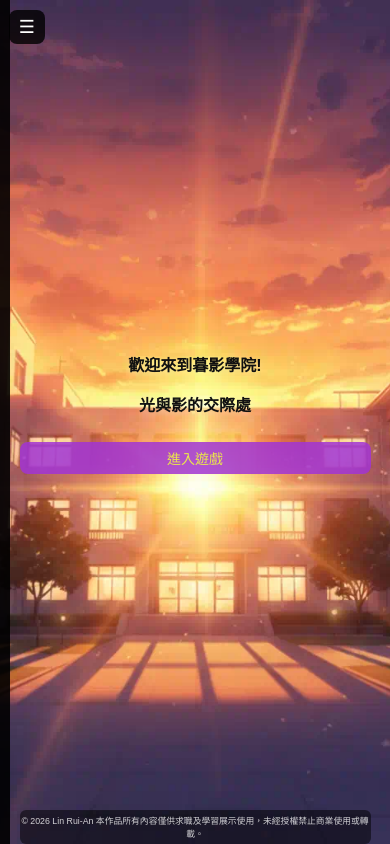
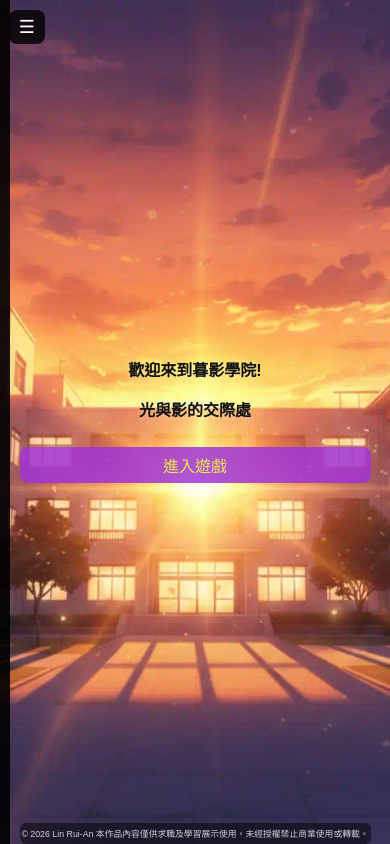
Before and after one commit to Rfcxz-0052/Twilightveil-Academy, a plain HTML site: page index.html in a window 390 px wide. Drawn offline with Linux system fonts and the light colour scheme.

Commit message:
調整手機響應式設計

```diff
--- a/index.css
+++ b/index.css
@@ -348,7 +348,7 @@ body {
     /* 對話框 + 故事文字 + 選項區 */
     .middle-area {
         order: 1;
-        height: 35%;             /* 占螢幕高度 35% */
+        height: 45%;             /* 占螢幕高度 35% */
         justify-content: center;
         align-items: center;
         text-align: center;
@@ -385,7 +385,7 @@ body {
 
     /* 選項按鈕 */
     .center-buttons button {
-        font-size: 14px;         /* 縮小文字 */
+        font-size: 16px;         /* 縮小文字 */
         padding: 6px 10px;       /* 縮小內距 */
         width: 100%;             /* 撐滿對話框 */
         max-width: 100%;
@@ -405,7 +405,7 @@ body {
     .player-img,
     .character-img {
         order: 2;
-        height: 55%;      /* 比中間對話區塊（35%）更高 */
+        height: 40%;      /* 比中間對話區塊（35%）更高 */
         width: 55%;       /* 比之前更寬 */
         max-width: 90vw;  /* 防止超出螢幕 */
         display: flex;
@@ -416,7 +416,7 @@ body {
 
     .player-img img,
     .character-img img {
-         width: 100%;
+        width: 100%;
         height: 100%;
         object-fit: cover;
     }
@@ -463,7 +463,7 @@ body {
 #nextIndicator {
     display: none;
     text-align: center;
-    font-size: 26px;
+    font-size: 20px;
     margin-top: 10px;
     cursor: pointer;
     animation: breathe 1.2s infinite ease-in-out;
--- a/index.html
+++ b/index.html
@@ -73,7 +73,7 @@
     </script>
 
     <footer class="site-footer">
-        © 2026 Lin Rui-An 本作品所有內容僅供求職及學習展示使用，未經授權禁止商業使用或轉載。
+        © 2026 Lin Rui-An 本作品內容僅供求職及學習展示使用，未經授權禁止商業使用或轉載。
     </footer>
 
 </body>
```
